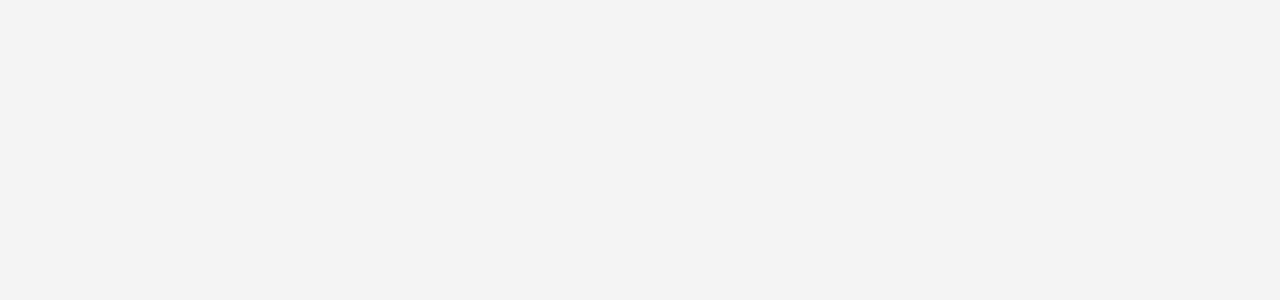
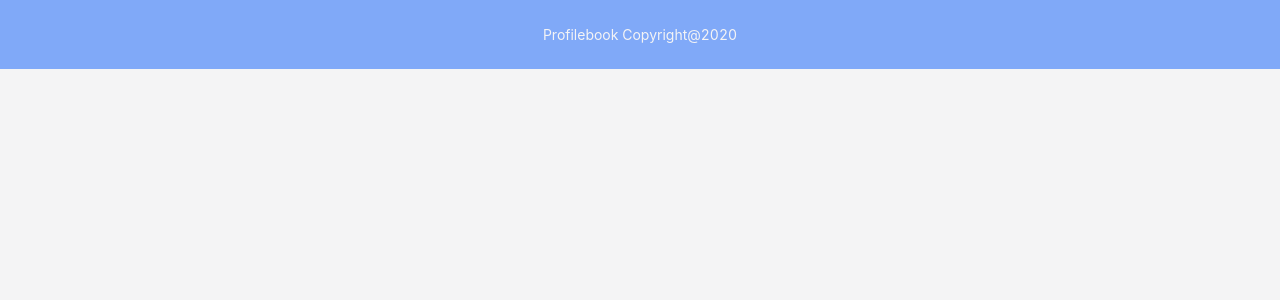
Before and after one commit to devin5/ProfileBook-React, a React (Create React App) app: page /footer in a window 1280 px wide. Shown: the top 300 px of the page. Built offline with nearby package versions, Linux system fonts and the light colour scheme.

Commit message:
footer layout

```diff
--- a/src/App.js
+++ b/src/App.js
@@ -3,6 +3,7 @@
 import DefaultHome from "./components/DefaultHome"
 import Test from "./components/Test"
 import Banner from "./components/header"
+import PbFooter from "./components/Footer"
 
 
 import { Route } from "react-router-dom";
@@ -24,6 +25,9 @@
         <Banner />
       </Route>
 
+      <Route path = "/footer">
+        <PbFooter />
+      </Route>
 
     </div>
   );
--- /dev/null
+++ b/src/components/Footer.js
@@ -0,0 +1,13 @@
+import React from 'react';
+import { Layout } from 'antd';
+
+const {Footer} = Layout
+
+const PbFooter = () =>{
+    return(
+        <Layout>
+            <Footer id ="footer" style={{textAlign: 'center',color:"rgb(244, 244, 245)", background:"rgb(128, 169, 248)" }}>Profilebook Copyright@2020</Footer>
+        </Layout>
+    )
+}
+export default PbFooter
--- /dev/null
+++ b/src/components/styles/_footer.css
@@ -0,0 +1,4 @@
+#footer{
+    background-color:rgb(128, 169, 248);
+    color:white
+}
```
